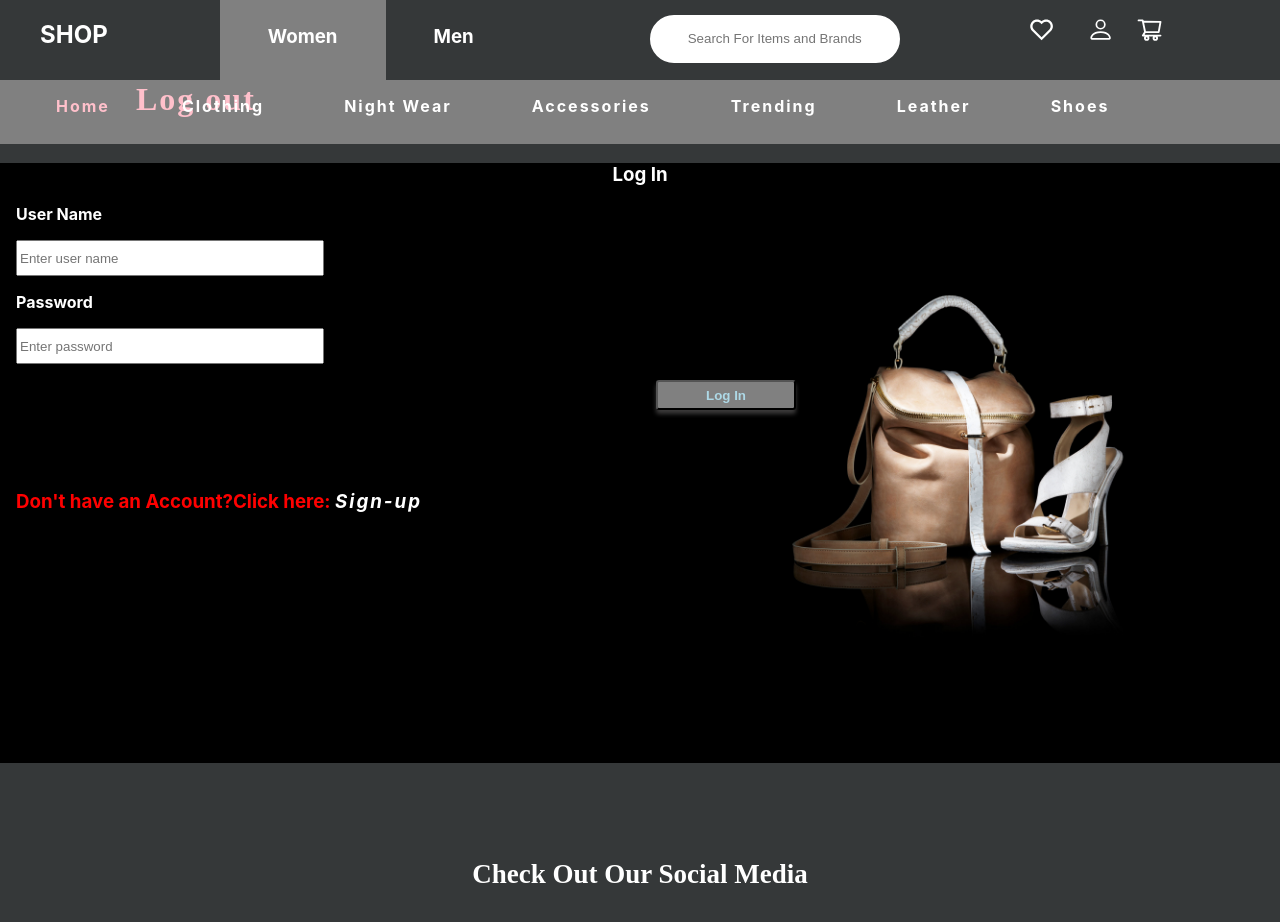
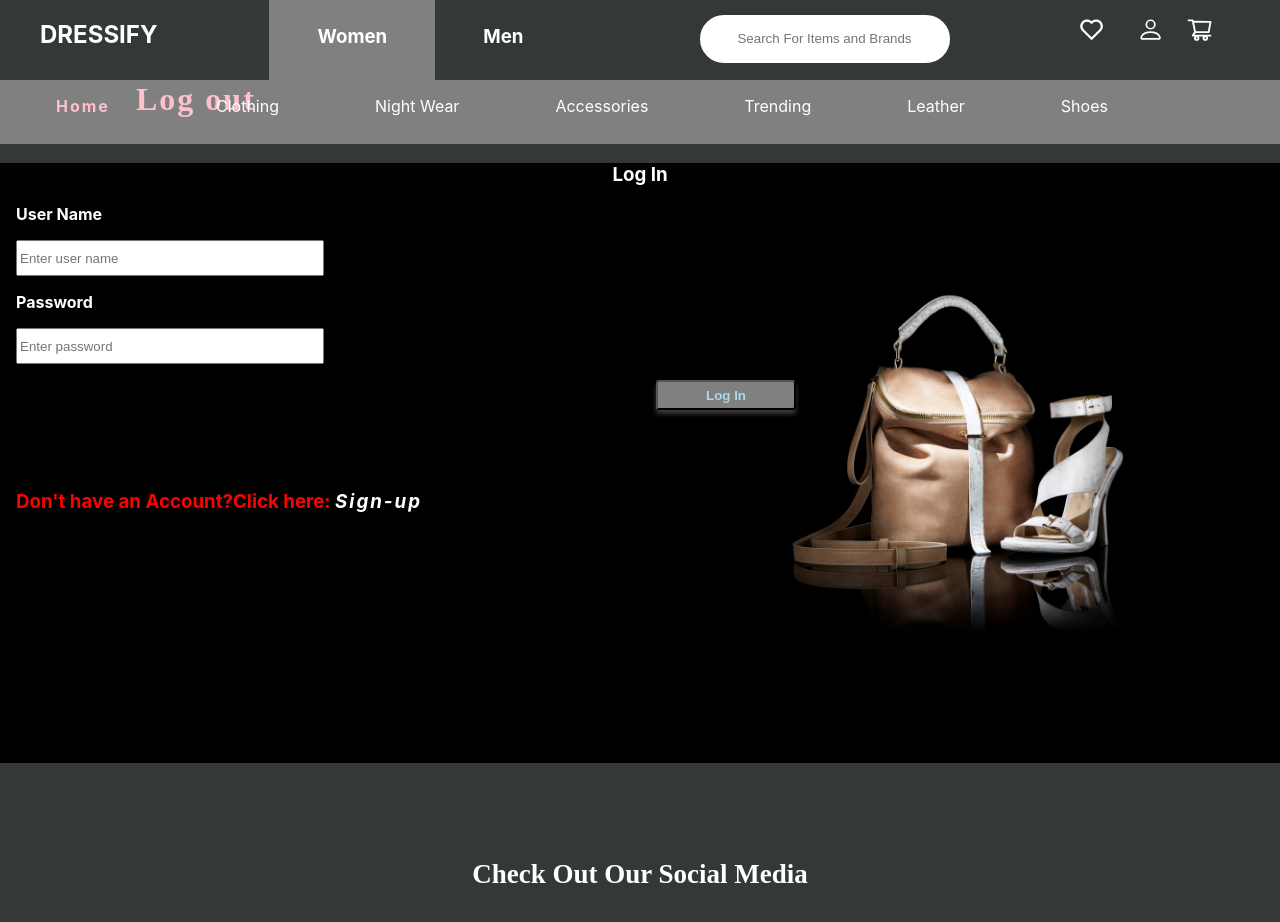
Before and after one commit to nancyzaky/Dressify, a React (Create React App) app in the folder my-app-frontend/: page /account in a window 1280 px wide. Shown: the top 922 px of the page. Built offline with nearby package versions, Linux system fonts and the light colour scheme; no server answers.

Commit message:
fixed submenu position

```diff
--- a/my-app-frontend/src/LogIn.js
+++ b/my-app-frontend/src/LogIn.js
@@ -60,8 +60,8 @@ const LogIn = ({ changeUser, allUsers, addUser }) => {
             </label>
             <br></br>
             <input
+              type="password"
               className="login"
-              type="text"
               placeholder="Enter password"
               value={passwordVal}
               onChange={(e) => {
--- a/my-app-frontend/src/Nav.js
+++ b/my-app-frontend/src/Nav.js
@@ -36,7 +36,7 @@ const Nav = ({
         <div className="profile-icons-main">
           <ul className="profile-icons-ul">
             <li className="profile-icons-list">
-              <h1>SHOP</h1>
+              <h1>DRESSIFY</h1>
             </li>
             <li
               className={`${
@@ -120,7 +120,8 @@ const Nav = ({
         </div>
 
         <div className="category-links-container">
-          <ul className="category-links">
+          <ul className="category-links" style={{}}>
+            <li style={{ width: "8rem" }}>
               <Link
                 to="/"
                 style={{
@@ -131,19 +132,25 @@ const Nav = ({
               >
                 Home
               </Link>
+            </li>
             {Links.map((link) => {
               return (
-                <Link
-                  to={link.url}
+                <li
+                  style={{
+                    width: "15rem",
+                    justifyContent: "center",
+                    textAlign: "center",
+                  }}
                   key={link.id}
                   className="cat-links-list"
                   onMouseOver={handleHover}
                   style={{
                     height: "3rem",
+                    paddingLeft: "2rem",
                   }}
                 >
                   {link.text}
-                </Link>
+                </li>
               );
             })}
           </ul>
--- a/my-app-frontend/src/SignUp.js
+++ b/my-app-frontend/src/SignUp.js
@@ -1,9 +1,7 @@
 import React, { useState, useContext } from "react";
-import { useHistory } from "react-router-dom";
 import { NavContext } from "./Context";
 
 const SignUp = (addUser, changeUser) => {
-  let history = useHistory();
   const [newUser, setNewUser] = useState("");
   const [newPass, setNewPass] = useState("");
   const { closeSubMenu } = useContext(NavContext);
@@ -20,7 +18,7 @@ const SignUp = (addUser, changeUser) => {
         changeUser(data);
         addUser(data);
       });
-    // history.push("/");
+    // history.push("/account");
   };
   return (
     <div onMouseOver={closeSubMenu}>
@@ -45,6 +43,7 @@ const SignUp = (addUser, changeUser) => {
         <br></br>
         <input
           className="login"
+          type="password"
           placeholder="Enter User Password"
           value={newPass}
           onChange={(e) => {
```
Lines whose indentation alone changed are shown as unchanged.
